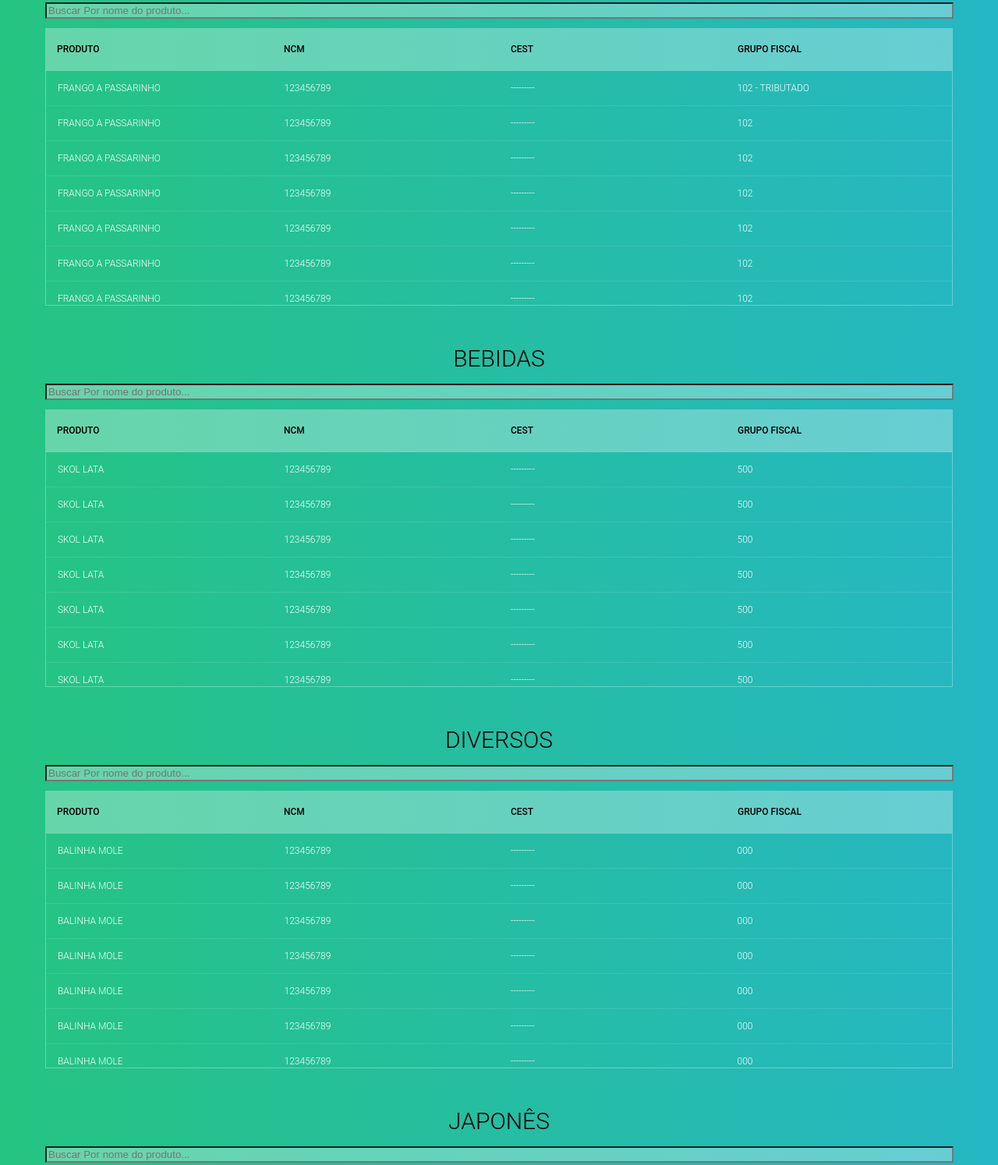
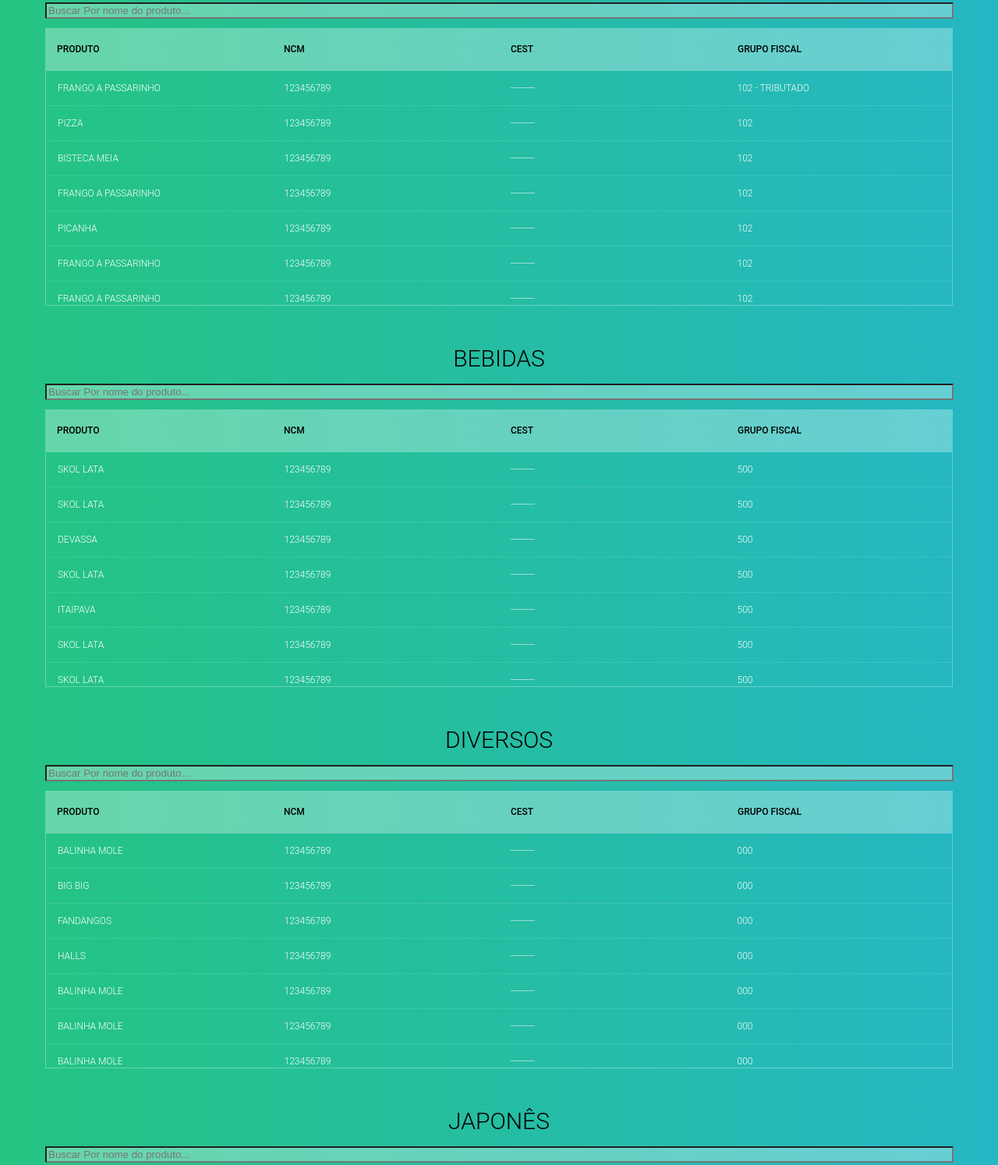
Before and after one commit to guilhermehba/listafiscal, a plain HTML site: page index.html in a window 1280 px wide. Shown: the part 97-1591 px from the top of the page at 78% size. Drawn offline with Linux system fonts and the light colour scheme.

Commit message:
Edit item spaces

```diff
--- a/index.html
+++ b/index.html
@@ -55,7 +55,7 @@
               <!-- DAQUI -->
               <tr>
                 <td>
-                  FRANGO A PASSARINHO
+                  PIZZA
                 </td>
                 <td>
                   123456789
@@ -71,7 +71,7 @@
 			  <!-- DAQUI -->
               <tr>
                 <td>
-                  FRANGO A PASSARINHO
+                  BISTECA MEIA
                 </td>
                 <td>
                   123456789
@@ -102,7 +102,7 @@
 			  <!-- ATE AQUI --><!-- DAQUI -->
               <tr>
                 <td>
-                  FRANGO A PASSARINHO
+                  PICANHA
                 </td>
                 <td>
                   123456789
@@ -257,7 +257,7 @@
 			  <!-- DAQUI -->
               <tr>
                 <td>
-                  SKOL LATA
+                  DEVASSA
                 </td>
                 <td>
                   123456789
@@ -289,7 +289,7 @@
 			  <!-- DAQUI -->
               <tr>
                 <td>
-                  SKOL LATA
+                  ITAIPAVA
                 </td>
                 <td>
                   123456789
@@ -459,7 +459,7 @@
               <!-- DAQUI -->
               <tr>
                 <td>
-                  BALINHA MOLE
+                  BIG BIG
                 </td>
                 <td>
                   123456789
@@ -475,7 +475,7 @@
 			  <!-- DAQUI -->
               <tr>
                 <td>
-                  BALINHA MOLE
+                  FANDANGOS
                 </td>
                 <td>
                   123456789
@@ -491,7 +491,7 @@
 			  <!-- DAQUI -->
               <tr>
                 <td>
-                  BALINHA MOLE
+                  HALLS
                 </td>
                 <td>
                   123456789
```
